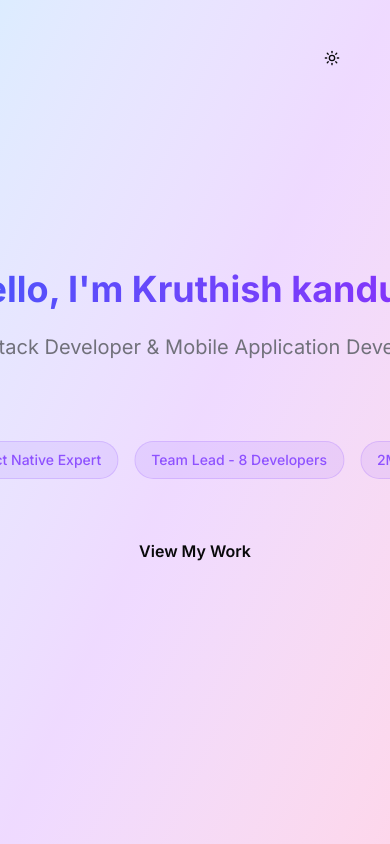
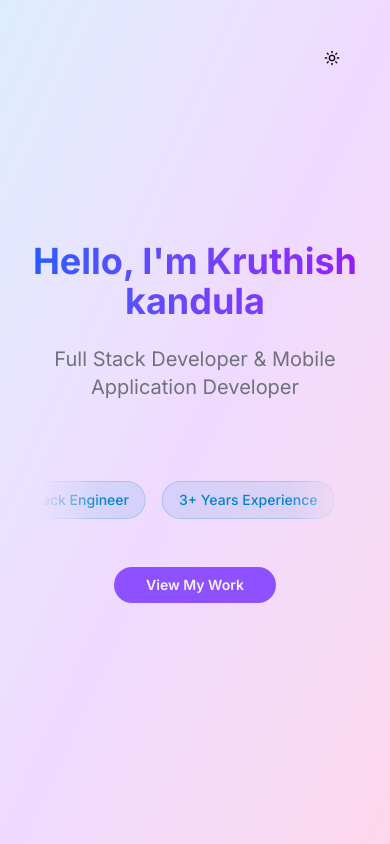
Before and after one commit to kruthishkandula/kruthishkandula, a Next.js app: page / in a window 390 px wide. Shown: the top 844 px of the page. Built offline with nearby package versions, Linux system fonts and the light colour scheme.

Commit message:
fix: responsive fix and color higlits

```diff
--- a/src/components/home.tsx
+++ b/src/components/home.tsx
@@ -3,6 +3,7 @@
 import { portfolio_details } from "@/data/portfolio"
 import { useEffect, useState } from "react"
 import RoleCarousel from "./ui/RoleCarousel"
+import { Button } from "./ui/button"
 
 const Home = () => {
   const [isScrolled, setIsScrolled] = useState(false)
@@ -29,19 +30,19 @@ const Home = () => {
     <section id="home" className="min-h-screen flex items-center justify-center relative overflow-hidden">
       <div className="absolute inset-0 bg-gradient-to-br from-blue-400/20 via-purple-500/20 to-pink-500/20 dark:from-blue-600/20 dark:via-purple-700/20 dark:to-pink-600/20"></div>
 
-      <div className="glass-card p-8 md:p-12 text-center max-w-4xl mx-auto relative z-10">
+      <div className="glass-card p-4 md:p-12 text-center max-w-dvw mx-auto relative z-10">
         <h1 className="text-4xl md:text-6xl font-bold mb-6 bg-gradient-to-r from-blue-600 to-purple-600 bg-clip-text text-transparent">
           Hello, I'm {portfolio_details?.name}
         </h1>
-        <p className="text-xl md:text-2xl mb-8 text-muted-foreground">
+        <p className="text-xl text-center wrap-break-word md:text-2xl mb-8 text-muted-foreground">
           {portfolio_details?.title}
         </p>
         <RoleCarousel/>
-        <button onClick={() => {
+        <Button variant={'default'} onClick={() => {
           scrollToSection('projects')
-        }} className="glass-button px-8 py-3 rounded-full font-semibold hover:scale-105 transition-transform duration-200">
+        }} className="glass-Button px-8 py-3 rounded-full font-semibold hover:scale-105 transition-transform duration-200">
           View My Work
-        </button>
+        </Button>
       </div>
     </section>
   )
--- a/src/components/projects.tsx
+++ b/src/components/projects.tsx
@@ -79,7 +79,7 @@ const Projects = () => {
         >
           <button
             onClick={closeModal}
-            className="absolute top-10 right-20 z-10 p-2 rounded-full bg-black/20 hover:bg-black/40 transition-colors"
+            className="absolute top-2 right-10 lg:top-10  xl:right-50 z-10 p-2 rounded-full bg-black/20 hover:bg-black/40 transition-colors"
           >
             <X size={40} />
           </button>
@@ -215,7 +215,7 @@ const Projects = () => {
                   {selectedProject.tech.map((tech: string, techIndex: number) => (
                     <span
                       key={techIndex}
-                      className="glass-tag px-3 py-1.5 text-sm rounded-full hover:scale-105 transition-transform"
+                      className="glass-tag bg-pink-600 px-3 py-1.5 text-sm rounded-full hover:scale-105 transition-transform"
                     >
                       {tech}
                     </span>
@@ -225,14 +225,14 @@ const Projects = () => {
 
               {/* Project Type & Category */}
               <div className="flex flex-wrap gap-4 text-sm text-muted-foreground">
-                <div>
+                <Button variant={'secondary'} style={{width: '50%'}}>
                   <span className="font-medium">Category: </span>
                   <span>{selectedProject.category}</span>
-                </div>
-                <div>
+                </Button>
+                <Button variant={'secondary'}>
                   <span className="font-medium">Type: </span>
                   <span>{selectedProject.type}</span>
-                </div>
+                </Button>
               </div>
             </div>
           </div>
--- a/src/components/ui/RoleCarousel.tsx
+++ b/src/components/ui/RoleCarousel.tsx
@@ -26,7 +26,7 @@ const SimpleBadgeScroll = () => {
             {badges.map((badge, index) => (
               <div
                 key={`first-${index}`}
-                className="badge-item px-4 py-2 bg-primary/10 text-primary rounded-full whitespace-nowrap text-sm font-medium border border-primary/20 hover:bg-primary/20 transition-colors"
+                className="badge-item px-4 py-2 bg-sky-600/10 text-sky-600 rounded-full whitespace-nowrap text-sm font-medium border border-sky-600/20 hover:bg-sky-600/20 transition-colors"
               >
                 {badge}
               </div>
```
Also changed, not shown: src/data/portfolio.ts (+1 -9 lines), 1 other file (tests, documents, lock files or other folders).
